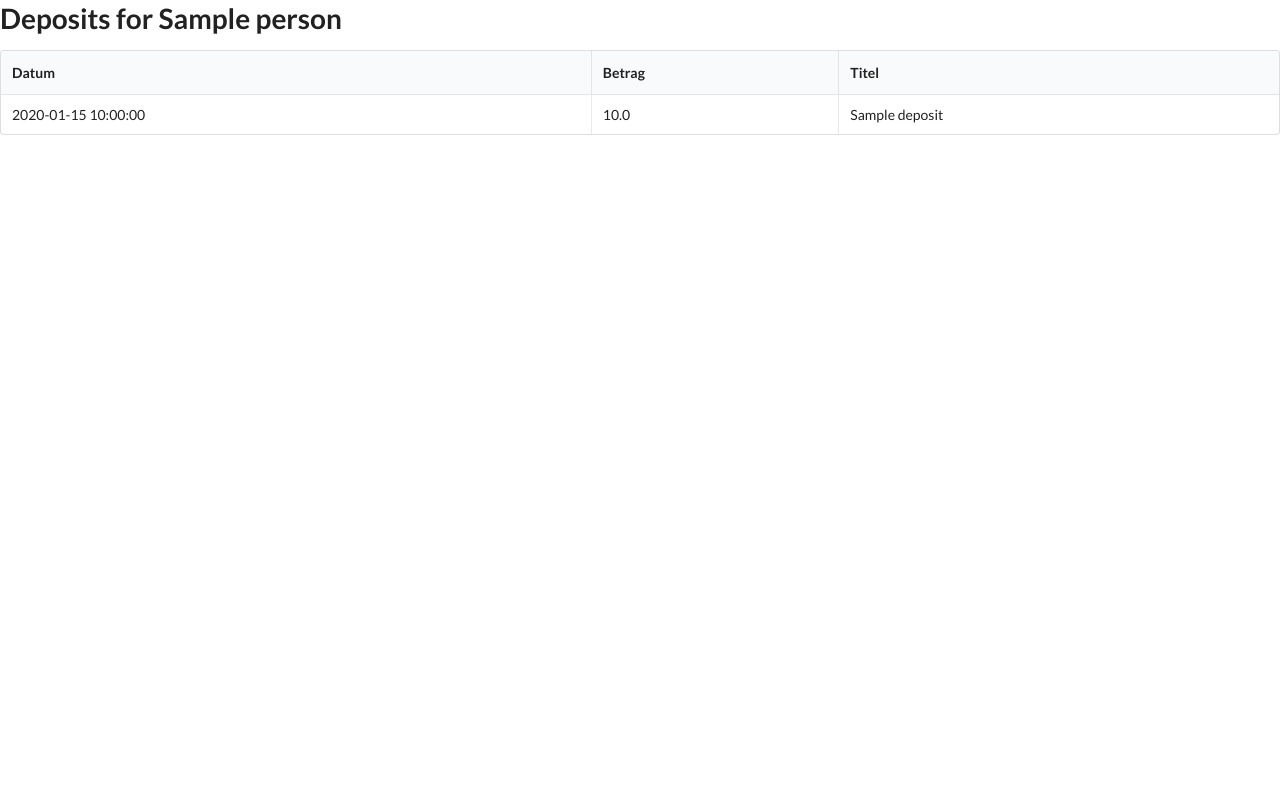
After one commit to k-nut/csa-share-management, a Flask app: page /person/1 in a window 1280 px wide. The commit adds this page. Run offline with Flask 2, Linux system fonts and the light colour scheme; tables that the repository leaves empty hold one stand-in row (values such as "Sample post"); some libraries are stand-ins or nearby versions.

Commit message:
Add details page for depostis per person

```diff
--- a/app.py
+++ b/app.py
@@ -13,6 +13,11 @@ import models
 def index():
     people = models.Person.query.all()
     return render_template("index.html", people=people)
+
+@app.route("/person/<int:person_id>")
+def person_details(person_id):
+    person = models.Person.query.get(person_id)
+    return render_template("details.html", person=person)
 
 
 def get_data(filepath):
--- a/models.py
+++ b/models.py
@@ -59,13 +59,16 @@ class Person(db.Model):
 
     @property
     def total_deposits(self):
+        return sum(deposit.amount for deposit in self.deposits)
+
+    @property
+    def deposits(self):
         deposits = Deposit.query.filter_by(person=self).all()
-        return sum(deposit.amount for deposit in deposits)
+        return deposits
 
     @property
     def number_of_deposits(self):
-        deposits = Deposit.query.filter_by(person=self).all()
-        return len(deposits)
+        return len(self.deposits)
 
     def difference_today(self, number_of_months_expected):
         return self.total_deposits - self.expected_today(number_of_months_expected)
--- /dev/null
+++ b/templates/details.html
@@ -0,0 +1,26 @@
+<html>
+<head>
+  <link rel="stylesheet" href="https://cdnjs.cloudflare.com/ajax/libs/semantic-ui/2.1.8/semantic.css" >
+</head>
+
+<body>
+  <h1> Deposits for {{person.name}} </h1>
+  <table class="ui celled striped table">
+    <thead>
+      <tr>
+        <th> Datum </th>
+        <th> Betrag </th>
+        <th> Titel </th>
+      </tr>
+    </thead>
+    <tbody>
+      {% for deposit in person.deposits %}
+      <tr>
+        <td> {{deposit.timestamp}} </td>
+        <td> {{deposit.amount}} </td>
+        <td> {{deposit.title}} </td>
+      </tr>
+      {% endfor %}
+    </tbody>
+</body>
+</html>
--- a/templates/index.html
+++ b/templates/index.html
@@ -17,7 +17,11 @@
     <tbody>
       {% for person in people %}
       <tr>
-        <td> {{person.name}} </td>
+        <td>
+          <a href="{{ url_for('person_details', person_id=person.id)}}">
+            {{person.name}}
+          </a>
+        </td>
         <td> {{person.number_of_deposits}} </td>
         <td> {{person.expected_today(2)}} </td>
         <td> {{person.total_deposits}} </td>
```
